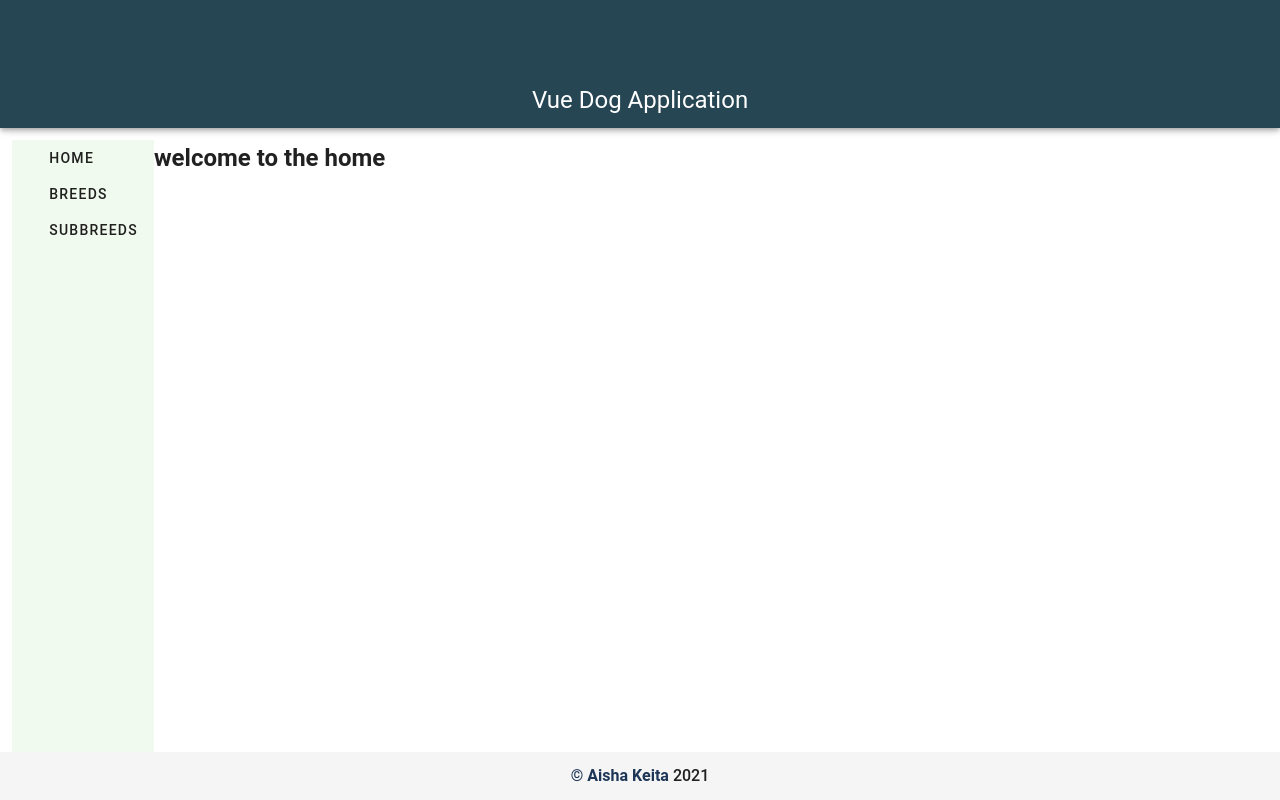
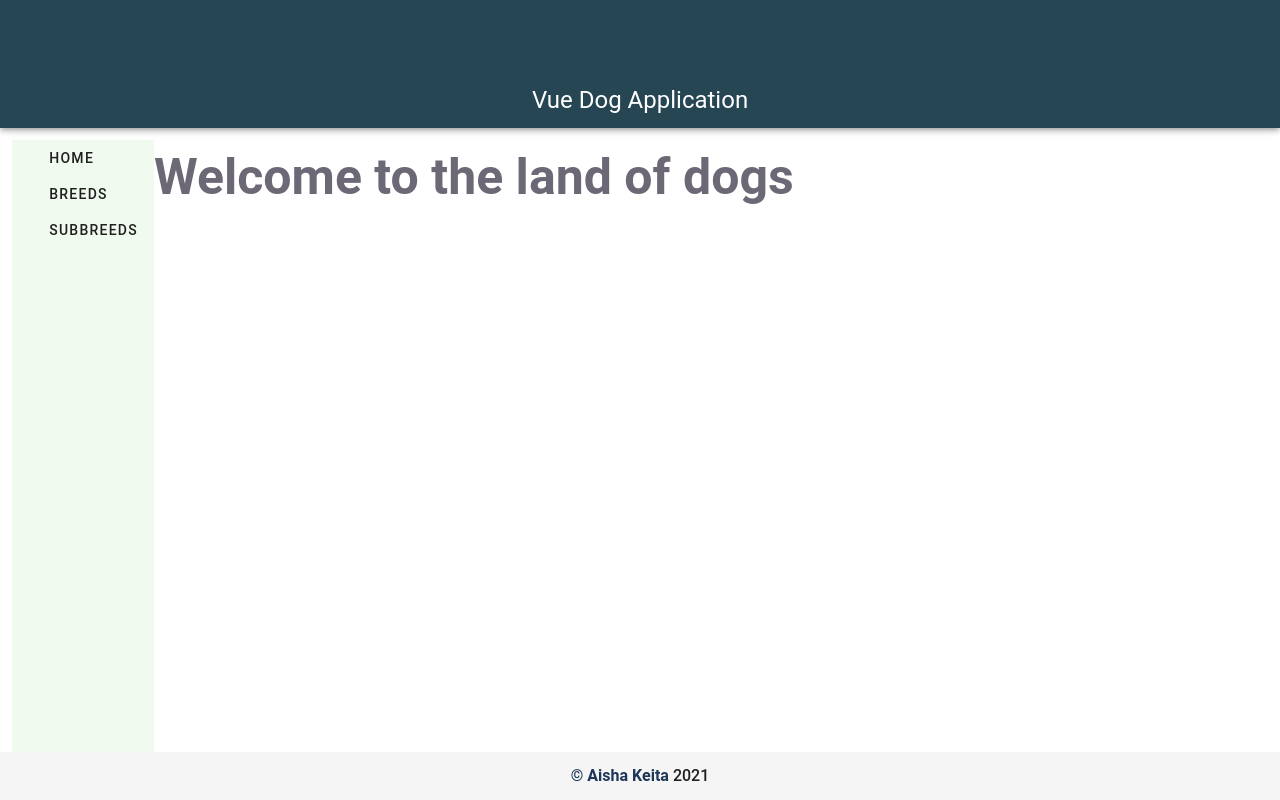
Before and after one commit to AishaKEITA/Dog-Breed-App, a Vue app: page /#/ in a window 1280 px wide. Shown: the top 800 px of the page. Built offline with nearby package versions, Linux system fonts and the light colour scheme.

Commit message:
home.vue
- add welcome page

```diff
--- a/src/views/Home.vue
+++ b/src/views/Home.vue
@@ -2,7 +2,7 @@
 <template>
   <div class="home">
     <v-app>
-    <h1>welcome to the home</h1>
+    <h1>{{welcomeMessage}}</h1>
     <Footer />
   </v-app>
   </div>
@@ -17,9 +17,15 @@ export default {
   },
   data () {
     return {
+      welcomeMessage: 'Welcome to the land of dogs'
     }
   }
 }
 </script>
 <style scoped>
+h1 {
+font-size: 50px;
+text-align: center;
+color: #6d6875;
+}
 </style>
```
